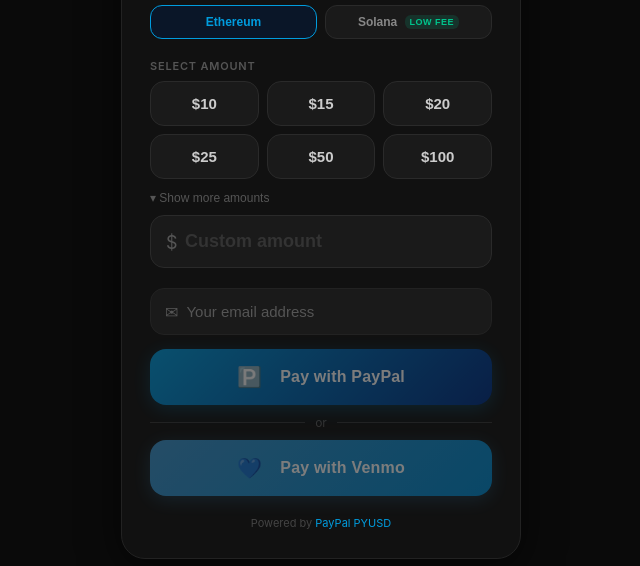
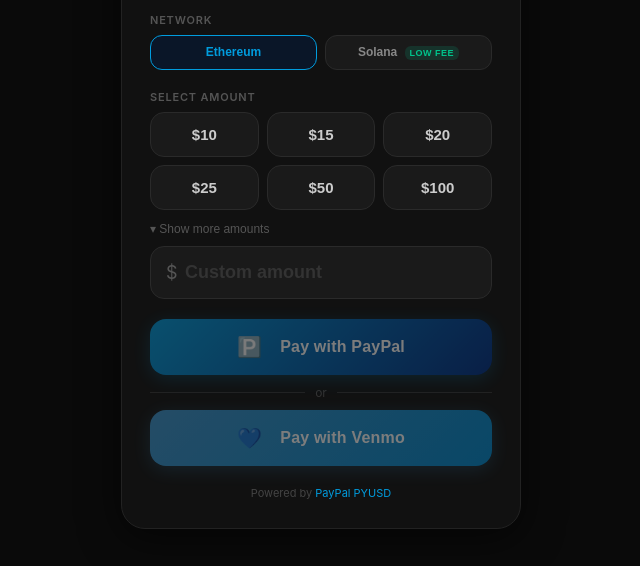
Before and after one commit to taylorjamesbusiness/venmo-paypal.com, a plain HTML site: page index.html in a window 1280 px wide. Shown: the part 234-800 px from the top of the page, without its empty margins (319-959 px from the left). Drawn offline with Linux system fonts and the light colour scheme.

Commit message:
Remove email input section from index.html

```diff
--- a/index.html
+++ b/index.html
@@ -137,29 +137,6 @@
       display: flex; align-items: center; gap: 4px;
     }
     .show-more:hover { color: #888; }
-
-    .email-wrap {
-      display: flex;
-      align-items: center;
-      background: #1a1a1a;
-      border: 1.5px solid #222;
-      border-radius: 14px;
-      padding: 0 14px;
-      margin-bottom: 14px;
-      transition: border-color 0.2s;
-    }
-    .email-wrap:focus-within { border-color: #009cde; }
-    .email-icon { color: #555; margin-right: 8px; font-size: 16px; }
-    .email-input {
-      background: transparent;
-      border: none;
-      outline: none;
-      color: #fff;
-      font-size: 15px;
-      padding: 14px 0;
-      width: 100%;
-    }
-    .email-input::placeholder { color: #555; }
 
     .custom-wrap {
       position: relative; margin-bottom: 20px;
@@ -304,18 +281,6 @@
     />
   </div>
 
-  <div class="email-wrap">
-    <span class="email-icon">&#9993;</span>
-    <input
-      class="email-input"
-      id="recipientEmail"
-      type="email"
-      placeholder="Your email address"
-      autocomplete="email"
-      required
-    />
-  </div>
-
   <button class="pay-btn btn-paypal" id="btnPaypal" disabled>
     <span class="btn-icon">🅿️</span> Pay with PayPal
   </button>
```
